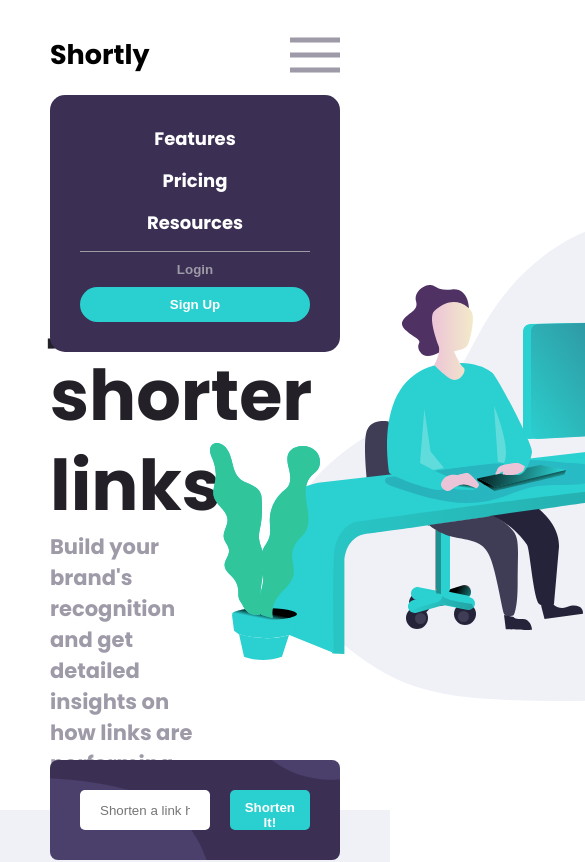
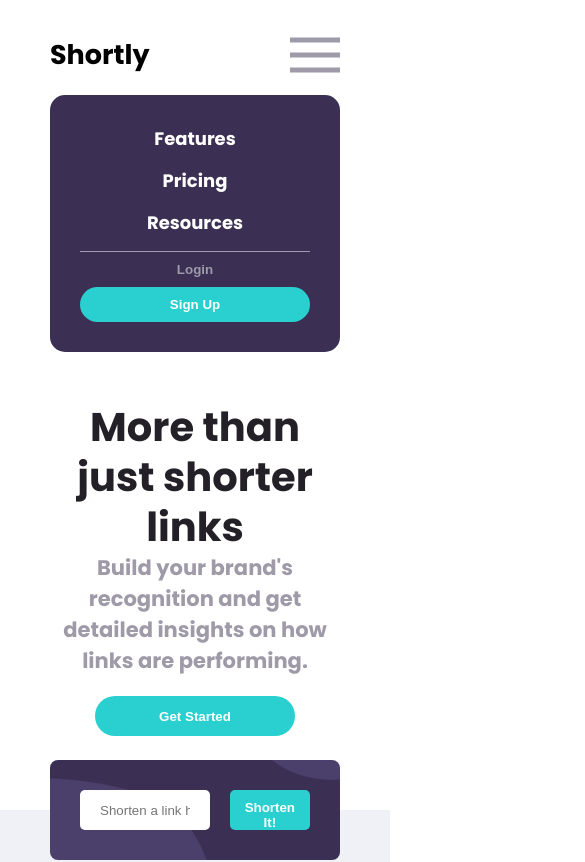
Before and after one commit to guilhermegules/vue-url-shortening, a Vue app: page / in a window 390 px wide. Shown: the top 862 px of the page, 585 px wide, since content can reach past the window. Built offline with nearby package versions, Linux system fonts and the light colour scheme.

Commit message:
style: add responsivity to header

```diff
--- a/src/components/HeaderComponent.vue
+++ b/src/components/HeaderComponent.vue
@@ -23,6 +23,8 @@ export default {
 </script>
 
 <style scoped>
+@import "../assets/fade-in.css";
+
 .header {
   display: flex;
   align-items: center;
@@ -30,6 +32,7 @@ export default {
   position: relative;
   height: 700px;
   background-color: var(--neutral-white);
+  animation: fade-in-down 1s;
 }
 
 .header__info {
@@ -46,4 +49,33 @@ export default {
   color: var(--neutral-grayish-violet);
   margin-bottom: 20px;
 }
+
+@media screen and (max-width: 512px) {
+  .header {
+    flex-direction: column-reverse;
+    justify-content: space-around;
+  }
+
+  .header__info {
+    max-width: 100%;
+    display: flex;
+    align-items: center;
+    flex-direction: column;
+    text-align: center;
+    padding-bottom: 40px;
+  }
+
+  .header__info button {
+    width: 200px;
+  }
+
+  .header__info h1 {
+    font-size: 40px;
+    line-height: 50px;
+  }
+
+  .header img {
+    width: 100%;
+  }
+}
 </style>
```
